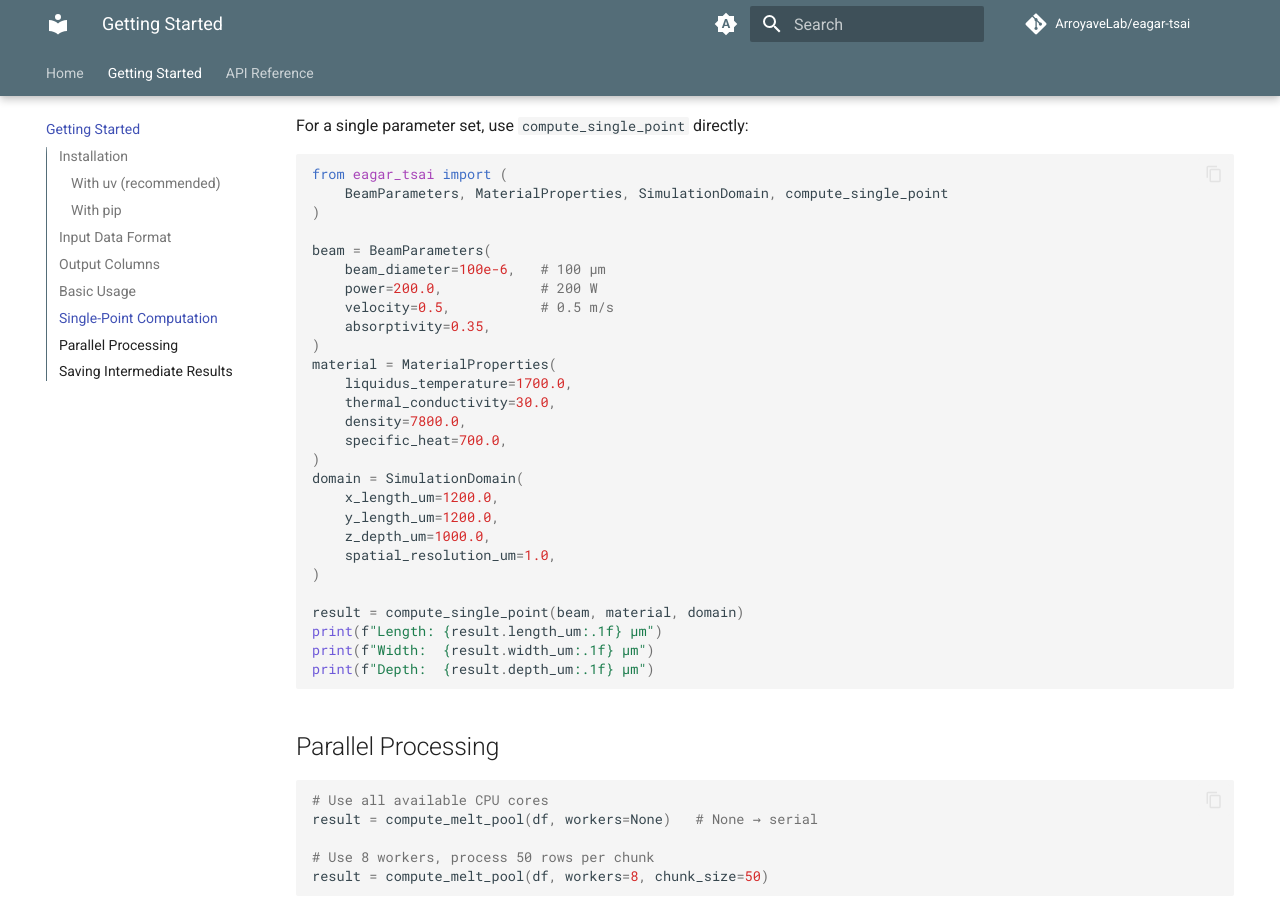
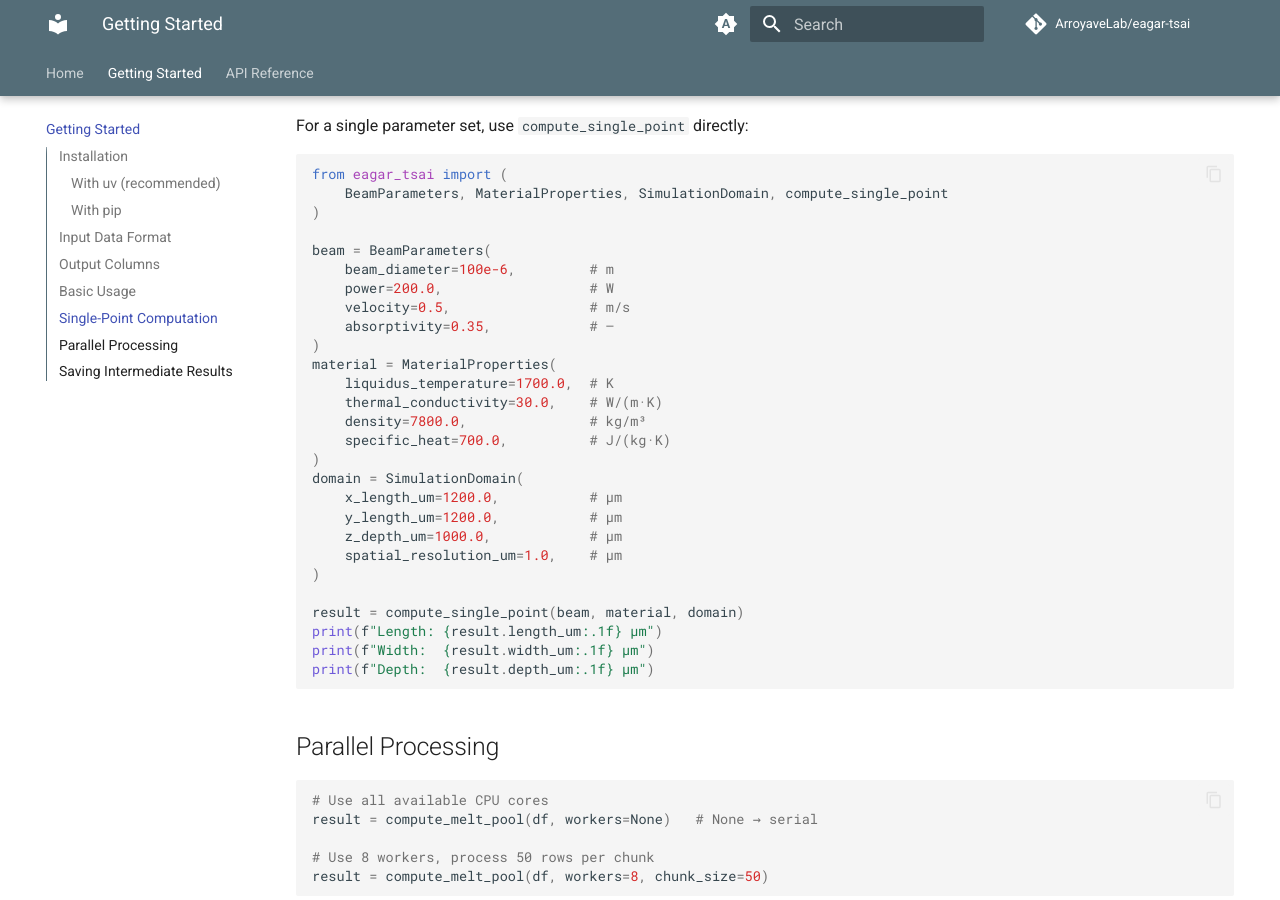
Before and after one commit to ArroyaveLab/eagar-tsai, an MkDocs documentation site: the page built from docs/getting-started.md, in a window 1280 px wide and 900 px high, scrolled down 2168 px. Built offline with MkDocs 1.6.1 and Material for MkDocs 9.7.7, drawn with Linux system fonts in a browser that asks for light colours; comment, search, counter and statistics services are not loaded.

Commit message:
Add units in parameter comments for clarity

```diff
--- a/docs/getting-started.md
+++ b/docs/getting-started.md
@@ -83,22 +83,22 @@ from eagar_tsai import (
 )
 
 beam = BeamParameters(
-    beam_diameter=100e-6,   # 100 µm
-    power=200.0,            # 200 W
-    velocity=0.5,           # 0.5 m/s
-    absorptivity=0.35,
+    beam_diameter=100e-6,         # m
+    power=200.0,                  # W
+    velocity=0.5,                 # m/s
+    absorptivity=0.35,            # —
 )
 material = MaterialProperties(
-    liquidus_temperature=1700.0,
-    thermal_conductivity=30.0,
-    density=7800.0,
-    specific_heat=700.0,
+    liquidus_temperature=1700.0,  # K
+    thermal_conductivity=30.0,    # W/(m·K)
+    density=7800.0,               # kg/m³
+    specific_heat=700.0,          # J/(kg·K)
 )
 domain = SimulationDomain(
-    x_length_um=1200.0,
-    y_length_um=1200.0,
-    z_depth_um=1000.0,
-    spatial_resolution_um=1.0,
+    x_length_um=1200.0,           # µm
+    y_length_um=1200.0,           # µm
+    z_depth_um=1000.0,            # µm
+    spatial_resolution_um=1.0,    # µm
 )
 
 result = compute_single_point(beam, material, domain)
```
